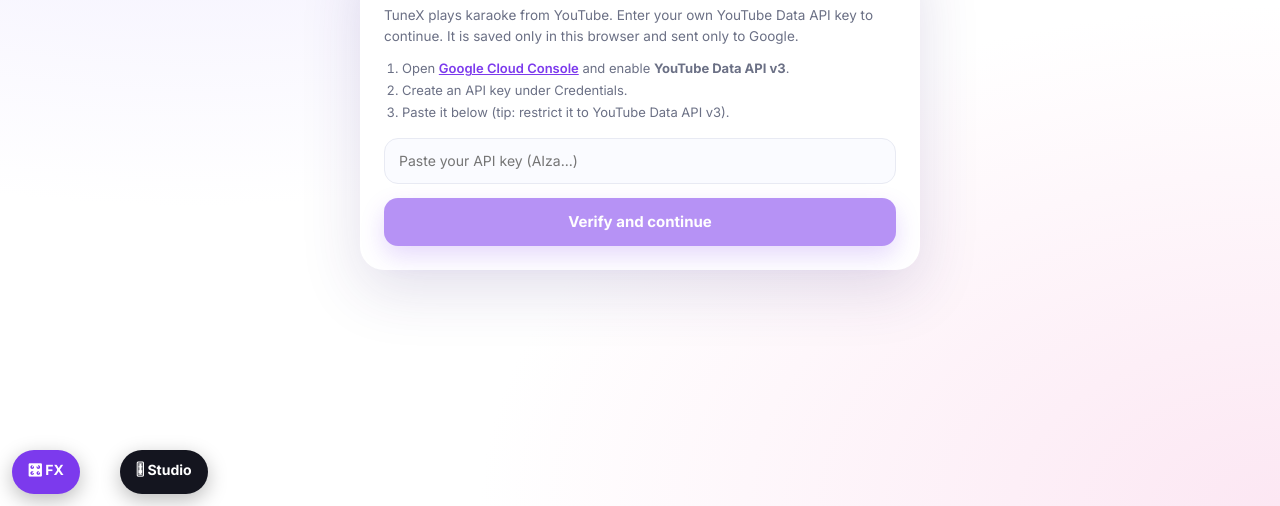
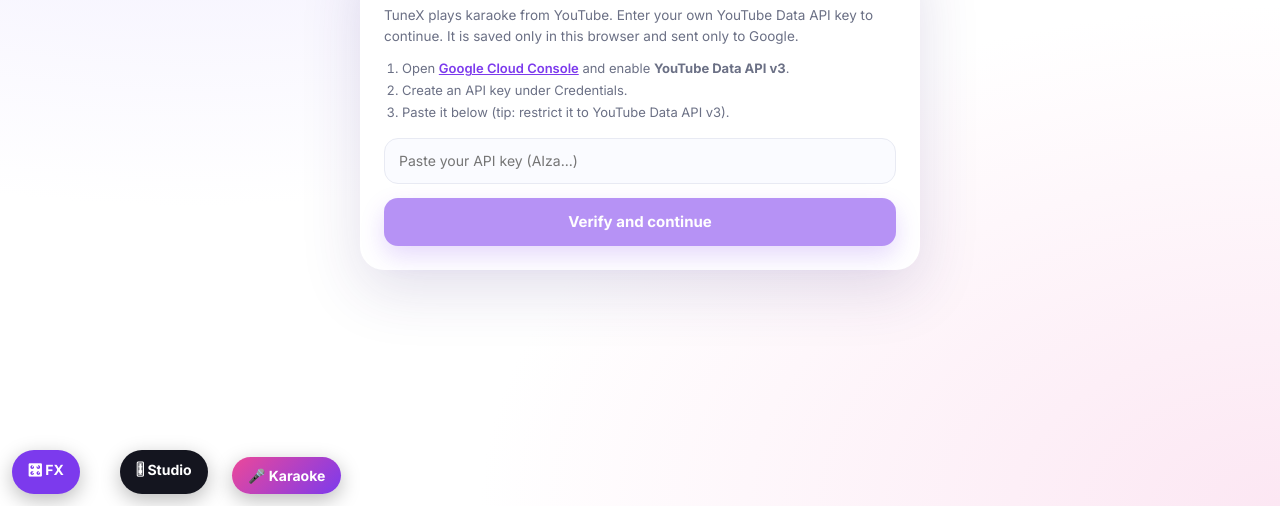
Before and after one commit to jssrll01/TuneX, a plain HTML site: page index.html in a window 1280 px wide. Shown: the part 294-800 px from the top of the page. Drawn offline with nearby package versions, Linux system fonts and the light colour scheme.

Commit message:
Add 50 karaoke sound effects and stage visuals (js/karaoke.js)

```diff
--- /dev/null
+++ b/js/karaoke.js
@@ -0,0 +1,172 @@
+(function(){
+'use strict';
+if(!window.React||!window.htm||!window.ReactDOM)return;
+const h=htm.bind(React.createElement),{useState}=React;
+const AC=window.AudioContext||window.webkitAudioContext;
+const KEY='tunex.karaoke';
+let S;try{S=JSON.parse(localStorage.getItem(KEY))||{}}catch(e){S={}}
+S.on=S.on||{};if(S.vol==null)S.vol=.7;if(!S.bpm)S.bpm=120;
+if(S.banner==null)S.banner='🎤 NOW SINGING';if(S.caption==null)S.caption='SING ALONG!';
+const save=()=>{try{localStorage.setItem(KEY,JSON.stringify(S))}catch(e){}};
+const rnd=Math.random;
+/* ===== audio synth (no files needed) ===== */
+const AX={c:null,m:null};let NB=null;
+function ctx(){if(!AX.c){AX.c=new AC();AX.m=AX.c.createGain();AX.m.gain.value=S.vol;AX.m.connect(AX.c.destination)}if(AX.c.state==='suspended')AX.c.resume();return AX.c}
+function nbuf(c){if(!NB){NB=c.createBuffer(1,c.sampleRate*2,c.sampleRate);const d=NB.getChannelData(0);for(let i=0;i<d.length;i++)d[i]=rnd()*2-1}return NB}
+function tone(f,type,d,v,to,at){const c=ctx(),o=c.createOscillator(),g=c.createGain(),t=c.currentTime+(at||0);o.type=type;o.frequency.setValueAtTime(f,t);if(to)o.frequency.exponentialRampToValueAtTime(to,t+d);g.gain.setValueAtTime(.0001,t);g.gain.linearRampToValueAtTime(v,t+.01);g.gain.exponentialRampToValueAtTime(.0001,t+d);o.connect(g);g.connect(AX.m);o.start(t);o.stop(t+d+.05)}
+function nz(d,v,ft,f,q,at,atk){const c=ctx(),s=c.createBufferSource(),fl=c.createBiquadFilter(),g=c.createGain(),t=c.currentTime+(at||0);s.buffer=nbuf(c);s.loop=true;fl.type=ft;fl.frequency.value=f;fl.Q.value=q||1;g.gain.setValueAtTime(.0001,t);g.gain.linearRampToValueAtTime(v,t+(atk||.005));g.gain.exponentialRampToValueAtTime(.0001,t+d);s.connect(fl);fl.connect(g);g.connect(AX.m);s.start(t,rnd());s.stop(t+d+.05)}
+const kick=a=>tone(150,'sine',.3,.9,40,a),snare=a=>{nz(.2,.5,'highpass',1500,.7,a);tone(200,'triangle',.12,.4,120,a)},hat=a=>nz(.05,.3,'highpass',7000,1,a),tom=(f,a)=>tone(f,'sine',.35,.7,f*.5,a),crash=a=>nz(1.4,.4,'highpass',4000,.5,a);
+const SF=[];const sf=(id,name,g,run)=>SF.push({id,name,g,type:'b',run});
+/* Crowd */
+sf('applause','👏 Applause','Crowd',()=>{nz(3,.15,'bandpass',2500,.5,0,.3);for(let i=0;i<40;i++)nz(.12,.25,'bandpass',1500+rnd()*2500,.8,rnd()*3,.01)});
+sf('cheer','🙌 Cheer','Crowd',()=>{nz(2,.35,'bandpass',900,2,0,.3);nz(2,.2,'bandpass',2200,3,0,.3);tone(500,'sawtooth',1.8,.05,700)});
+sf('whistle','😗 Whistle','Crowd',()=>{tone(1800,'sine',.5,.3,2800);tone(2800,'sine',.3,.25,2200,.5)});
+sf('clap','👋 Clap','Crowd',()=>{for(let i=0;i<3;i++)nz(.03,.6,'bandpass',1500,1.5,i*.012);nz(.15,.5,'bandpass',1500,1.5,.036)});
+sf('camera','📸 Camera flash','Crowd',()=>{nz(.04,.6,'highpass',3000,1);nz(.06,.5,'highpass',2000,1,.08)});
+/* Drums */
+sf('drumroll','🥁 Drum roll','Drums',()=>{for(let i=0;i<36;i++)nz(.07,.12+i*.008,'bandpass',250,1,i*.05,.002);crash(1.85);kick(1.85)});
+sf('rimshot','😂 Rimshot','Drums',()=>{kick(0);snare(.18);crash(.4)});
+sf('crash','💥 Cymbal crash','Drums',()=>crash(0));
+sf('kick','🦶 Kick','Drums',()=>kick(0));
+sf('snare','🪘 Snare','Drums',()=>snare(0));
+sf('hat','🎩 Hi-hat','Drums',()=>hat(0));
+sf('tom','🛢 Tom','Drums',()=>{tom(220,0);tom(160,.12);tom(110,.24)});
+/* Fun */
+sf('airhorn','📣 Air horn','Fun',()=>{[440,554,659].forEach(f=>tone(f,'sawtooth',1.2,.15))});
+sf('bell','🔔 Bell','Fun',()=>{tone(880,'sine',1.5,.4);tone(1760,'sine',1,.2);tone(2640,'sine',.6,.1)});
+sf('ding','✅ Ding','Fun',()=>tone(1320,'sine',.8,.4));
+sf('buzzer','❌ Wrong buzzer','Fun',()=>{tone(120,'sawtooth',.6,.3);tone(125,'square',.6,.2)});
+sf('tada','🎉 Ta-da','Fun',()=>{tone(523,'triangle',.15,.35);tone(659,'triangle',.15,.35,0,.12);[523,659,784].forEach(f=>{tone(f,'triangle',.8,.3,0,.24);tone(f,'square',.8,.08,0,.24)})});
+sf('fanfare','🎺 Fanfare','Fun',()=>{[[523,0,.12],[523,.15,.12],[523,.3,.12],[659,.5,.2],[523,.7,.12],[659,.85,.15],[784,1.05,.8]].forEach(n=>tone(n[0],'sawtooth',n[2]+.1,.2,0,n[1]))});
+sf('coin','🪙 Coin','Fun',()=>{tone(988,'square',.08,.2);tone(1319,'square',.4,.2,0,.08)});
+sf('laser','🔫 Laser','Fun',()=>tone(2000,'sawtooth',.25,.2,200));
+sf('boom','💣 Explosion','Fun',()=>{nz(1.5,.9,'lowpass',800,1,0,.005);tone(80,'sine',1,.8,25)});
+sf('whoosh','🌬 Whoosh','Fun',()=>nz(1,.5,'bandpass',1000,1,0,.5));
+sf('siren','🚨 Siren','Fun',()=>{tone(600,'sawtooth',.5,.2,1000);tone(1000,'sawtooth',.5,.2,600,.5)});
+sf('trombone','📉 Sad trombone','Fun',()=>{[[311,0],[294,.45],[277,.9]].forEach(n=>tone(n[0],'sawtooth',.4,.2,0,n[1]));tone(277,'sawtooth',1.2,.2,220,1.35)});
+sf('scratch','💿 Record scratch','Fun',()=>{nz(.3,.5,'bandpass',2000,4);tone(300,'sawtooth',.3,.15,1200)});
+/* ===== particles canvas ===== */
+const cv=document.createElement('canvas');cv.className='kxcv';document.body.appendChild(cv);
+const X=cv.getContext('2d');let P=[],raf=0;
+const sz=()=>{cv.width=innerWidth;cv.height=innerHeight};sz();addEventListener('resize',sz);
+const EM=['❤️','💖','💜','💙','✨','💗'],CC=['#ff3d81','#3dc8ff','#ffe53d','#7cff3d','#b36bff','#ff9a3d'];
+const PK={star:'stars',bub:'bubbles',heart:'hearts',snow:'snow'};
+const prune=()=>{P=P.filter(p=>!PK[p.k]||S.on[PK[p.k]])};
+function kickLoop(){if(!raf)raf=requestAnimationFrame(loop)}
+function loop(){raf=0;const W=cv.width,H=cv.height,t=Date.now(),o=S.on;
+if(o.bubbles&&rnd()<.12)P.push({k:'bub',x:rnd()*W,y:H+20,vx:0,vy:-(.6+rnd()*1.2),r:6+rnd()*16,l:1e4,w:rnd()*6});
+if(o.hearts&&rnd()<.07)P.push({k:'heart',x:rnd()*W,y:H+20,vx:(rnd()-.5)*.6,vy:-(1+rnd()*1.5),r:16+rnd()*20,l:1e4,e:EM[rnd()*EM.length|0]});
+if(o.snow&&rnd()<.5)P.push({k:'snow',x:rnd()*W,y:-10,vx:(rnd()-.5)*.8,vy:1+rnd()*1.5,r:1.5+rnd()*3,l:1e4});
+if(o.stars){let n=0;for(const p of P)if(p.k==='star')n++;if(n<50)P.push({k:'star',x:rnd()*W,y:rnd()*H,vx:0,vy:0,r:1+rnd()*2,ph:rnd()*6,l:1e9})}
+X.clearRect(0,0,W,H);
+P=P.filter(p=>{p.x+=p.vx;p.y+=p.vy;if(p.g)p.vy+=p.g;if(p.d){p.vx*=p.d;p.vy*=p.d}p.l--;X.globalAlpha=1;
+if(p.k==='conf'){p.a+=p.va;X.save();X.translate(p.x,p.y);X.rotate(p.a);X.fillStyle=p.c;X.fillRect(-p.r,-p.r/2,p.r*2,p.r);X.restore()}
+else if(p.k==='spark'){X.globalAlpha=Math.max(0,Math.min(1,p.l/40));X.fillStyle=p.c;X.beginPath();X.arc(p.x,p.y,2.2,0,6.283);X.fill()}
+else if(p.k==='bub'){const bx=p.x+Math.sin(t/400+p.w)*8;X.strokeStyle='rgba(255,255,255,.7)';X.lineWidth=1.5;X.fillStyle='rgba(255,255,255,.12)';X.beginPath();X.arc(bx,p.y,p.r,0,6.283);X.fill();X.stroke()}
+else if(p.k==='heart'){X.font=p.r+'px serif';X.fillText(p.e,p.x,p.y)}
+else if(p.k==='snow'){X.fillStyle='#fff';X.beginPath();X.arc(p.x,p.y,p.r,0,6.283);X.fill()}
+else if(p.k==='star'){X.globalAlpha=.5+.5*Math.sin(t*.003+p.ph);X.fillStyle='#fff';X.beginPath();X.arc(p.x,p.y,p.r,0,6.283);X.fill()}
+X.globalAlpha=1;return p.l>0&&p.y<H+40&&p.y>-60});
+if(P.length||o.bubbles||o.hearts||o.snow||o.stars)raf=requestAnimationFrame(loop)}
+function confetti(){const W=cv.width,H=cv.height;for(let i=0;i<140;i++){const L=i%2===0;P.push({k:'conf',x:L?0:W,y:H,vx:(L?1:-1)*(3+rnd()*9),vy:-(8+rnd()*12),g:.25,d:.992,l:170,r:4+rnd()*5,a:rnd()*6,va:(rnd()-.5)*.4,c:CC[rnd()*CC.length|0]})}kickLoop()}
+function fireworks(){[0,250,500].forEach(dl=>setTimeout(()=>{const x=cv.width*(.15+rnd()*.7),y=cv.height*(.12+rnd()*.35),c=CC[rnd()*CC.length|0];for(let i=0;i<55;i++){const a=rnd()*6.283,s=1+rnd()*4;P.push({k:'spark',x,y,vx:Math.cos(a)*s,vy:Math.sin(a)*s,g:.04,d:.985,l:50+rnd()*30,c})}kickLoop()},dl));try{[0,250,500].forEach(d=>tone(900,'sawtooth',.4,.06,200,d/1000));[0,250,500].forEach(d=>nz(.4,.3,'lowpass',600,1,.4+d/1000))}catch(e){}}
+function flash(){const d=document.createElement('div');d.className='kxflash';document.body.appendChild(d);setTimeout(()=>d.remove(),600)}
+/* ===== 25 visuals ===== */
+const VS=[];const vs=(id,name,g,type,run)=>VS.push({id,name,g,type,run});
+vs('lights','🔦 Stage lights','Stage','t');vs('spot','💡 Spotlight','Stage','t');vs('disco','🪩 Disco ball','Stage','t');vs('strobe','⚡ Strobe','Stage','t');
+vs('laser','🟣 Laser beams','Stage','t');vs('beat','🥁 Beat flash','Stage','t');vs('curtains','🎭 Curtains','Stage','t');vs('glow','✨ Edge glow','Stage','t');
+vs('stars','⭐ Stars','Particles','t');vs('bubbles','🫧 Bubbles','Particles','t');vs('hearts','💖 Hearts','Particles','t');vs('snow','❄️ Snow','Particles','t');
+vs('confetti','🎊 Confetti','Particles','b',confetti);vs('fireworks','🎆 Fireworks','Particles','b',fireworks);vs('flash','📷 Flash','Particles','b',flash);
+vs('neon','🌈 Neon border','Mood','t');vs('vig','🌑 Vignette','Mood','t');vs('smoke','🌫 Smoke','Mood','t');vs('rainbow','🎨 Rainbow wash','Mood','t');vs('grid','🕹 Retro grid','Mood','t');
+vs('eq','📊 Equalizer','Mood','t');vs('banner','🎤 Banner','Mood','t');vs('caption','🔤 Big caption','Mood','t');vs('vinyl','💿 Spinning disc','Mood','t');vs('crowd','🎉 Crowd','Mood','t');
+const GS=['Crowd','Drums','Fun','Stage','Particles','Mood'],ALL=SF.concat(VS);
+const PRE={Party:['lights','disco','laser','beat','crowd','stars'],Concert:['spot','vig','smoke','curtains','glow','banner'],Chill:['stars','smoke','vig','glow','bubbles'],Off:[]};
+/* ===== styles ===== */
+const css=`.kxfab{position:fixed;left:232px;bottom:12px;z-index:9998;border:0;border-radius:99px;padding:10px 16px;font:700 14px Inter,sans-serif;background:linear-gradient(135deg,#ec4899,#7c3aed);color:#fff;box-shadow:0 6px 20px #0004}
+.kxsheet{position:fixed;top:0;bottom:0;right:0;width:min(440px,100vw);z-index:10002;box-sizing:border-box;background:var(--card,#fff);color:var(--ink,#14151f);overflow:auto;padding:12px 14px calc(16px + env(safe-area-inset-bottom));box-shadow:-8px 0 30px #0004;font:500 13px Inter,sans-serif}
+.kxhd{display:flex;justify-content:space-between;align-items:center;font-size:16px;margin-bottom:8px}
+.kxhd button,.kxrow button{border:1px solid var(--line,#e8eaf3);background:var(--bg,#f4f5fa);color:inherit;border-radius:99px;padding:6px 12px;margin:2px;font:600 12px Inter,sans-serif}
+.kxrow{display:flex;flex-wrap:wrap;margin-bottom:6px}.kxrow button.act{background:var(--accent,#7c3aed);color:#fff}
+.kxset{display:grid;grid-template-columns:70px 1fr 44px;gap:8px;align-items:center;padding:4px}.kxset input{width:100%;accent-color:var(--accent,#7c3aed)}.kxset em{font-style:normal;font-size:11px;color:var(--mute,#6b7085);text-align:right}
+.kxgrid{display:grid;grid-template-columns:1fr 1fr;gap:6px;margin-top:6px}
+.kxb{border:1px solid var(--line,#e8eaf3);background:var(--bg,#f4f5fa);color:inherit;border-radius:12px;padding:12px 6px;font:600 12px Inter,sans-serif}.kxb:active{background:var(--accent,#7c3aed);color:#fff}.kxb.on{background:var(--accent,#7c3aed);color:#fff}
+.kxtx{display:grid;grid-template-columns:70px 1fr;gap:8px;align-items:center;padding:4px;margin-top:6px}.kxtx input{padding:6px;border-radius:8px;border:1px solid var(--line,#e8eaf3);background:var(--bg,#f4f5fa);color:inherit}
+.kxnote{color:var(--mute,#6b7085);font-size:11px;margin-top:10px}
+.kxcv{position:fixed;inset:0;width:100%;height:100%;pointer-events:none;z-index:9991}
+.kxl{position:fixed;inset:0;pointer-events:none;z-index:9990;overflow:hidden}.kxl>*{position:absolute}
+.kxlights{inset:0;mix-blend-mode:screen}.kxlights i{top:-5%;width:22vw;height:115%;margin-left:-11vw;clip-path:polygon(46% 0,54% 0,100% 100%,0 100%);opacity:.4;transform-origin:50% 0;animation:kxsw 3.2s ease-in-out infinite alternate}
+@keyframes kxsw{from{transform:rotate(-22deg)}to{transform:rotate(22deg)}}
+.kxspot{left:50%;top:55%;width:46vmin;height:46vmin;margin:-23vmin 0 0 -23vmin;border-radius:50%;box-shadow:0 0 0 200vmax rgba(0,0,0,.62);animation:kxsp 6s ease-in-out infinite alternate}
+@keyframes kxsp{from{transform:translateX(-22vw)}to{transform:translateX(22vw)}}
+.kxdisco{inset:0}.kxdisco::before{content:'';position:absolute;left:50%;top:0;width:220vmax;height:220vmax;margin:-110vmax 0 0 -110vmax;background:repeating-conic-gradient(rgba(255,255,255,.14) 0 6deg,transparent 6deg 24deg);animation:kxrot 14s linear infinite;-webkit-mask-image:radial-gradient(circle,#000 0,transparent 30%);mask-image:radial-gradient(circle,#000 0,transparent 30%)}
+.kxdisco b{position:absolute;left:50%;top:6px;transform:translateX(-50%);font-size:52px;animation:kxspin 3s linear infinite}
+@keyframes kxrot{to{transform:rotate(360deg)}}@keyframes kxspin{to{transform:translateX(-50%) rotateY(360deg)}}
+.kxstrobe{inset:0;background:#fff;opacity:0;animation:kxst .14s steps(1) infinite}@keyframes kxst{0%{opacity:.28}50%{opacity:0}}
+.kxlaser i{left:50%;bottom:-2vh;width:2px;height:130vh;background:currentColor;transform-origin:50% 100%;box-shadow:0 0 8px 2px currentColor;animation:kxls 2.4s ease-in-out infinite alternate}
+@keyframes kxls{from{transform:rotate(-65deg)}to{transform:rotate(65deg)}}
+.kxbeat{inset:0;background:var(--accent,#7c3aed);opacity:0;animation:kxbt 1s ease-out infinite}@keyframes kxbt{0%{opacity:.3}100%{opacity:0}}
+.kxcur{top:0;bottom:0;width:11vw;background:repeating-linear-gradient(90deg,#7a0010 0 14px,#b0132b 14px 28px);box-shadow:0 0 30px #000a;animation:kxop 1.6s ease-out both}.kxcur.l{left:0}.kxcur.r{right:0}
+@keyframes kxop{from{width:50vw}to{width:11vw}}
+.kxglow{inset:0;box-shadow:inset 0 0 90px 10px var(--accent,#7c3aed);animation:kxgl 1.2s ease-in-out infinite alternate}@keyframes kxgl{from{opacity:.35}to{opacity:1}}
+.kxneon{inset:6px;border:3px solid #0ff;border-radius:18px;box-shadow:0 0 12px #0ff,inset 0 0 12px #0ff;animation:kxhue 6s linear infinite}@keyframes kxhue{to{filter:hue-rotate(360deg)}}
+.kxvig{inset:0;background:radial-gradient(circle,transparent 45%,rgba(0,0,0,.75))}
+.kxsmoke{inset:0}.kxsmoke i{position:absolute;bottom:-10vh;width:60vw;height:40vh;border-radius:50%;background:radial-gradient(circle,rgba(255,255,255,.28),transparent 70%);filter:blur(18px);animation:kxsm 9s ease-in-out infinite alternate}
+@keyframes kxsm{from{transform:translateX(-20vw)}to{transform:translateX(20vw) translateY(-6vh)}}
+.kxrain{inset:0;mix-blend-mode:color;opacity:.35;background:linear-gradient(120deg,#f0f,#0ff,#ff0,#f0f);background-size:300% 300%;animation:kxrb 6s linear infinite}@keyframes kxrb{to{background-position:300% 0}}
+.kxgrid2{left:-50%;right:-50%;bottom:0;height:42%;background:linear-gradient(transparent 94%,#f0f6 96%) 0 0/100% 40px,linear-gradient(90deg,transparent 94%,#0ff6 96%) 0 0/60px 100%;transform:perspective(300px) rotateX(55deg);transform-origin:bottom;animation:kxgd 1s linear infinite;opacity:.8}
+@keyframes kxgd{to{background-position:0 40px,0 0}}
+.kxeq{left:0;right:0;bottom:0;height:20vh;display:flex;align-items:flex-end;gap:3px;padding:0 6px}.kxeq i{flex:1;height:100%;background:linear-gradient(var(--accent,#7c3aed),#0ff);transform-origin:bottom;border-radius:3px 3px 0 0;opacity:.85;animation:kxeb .6s ease-in-out infinite alternate}
+@keyframes kxeb{from{transform:scaleY(.08)}to{transform:scaleY(1)}}
+.kxban{top:40px;left:50%;transform:translateX(-50%);padding:6px 18px;border-radius:99px;background:#000a;color:#fff;font:800 14px Inter,sans-serif;letter-spacing:.12em;box-shadow:0 0 20px var(--accent,#7c3aed);white-space:nowrap}
+.kxcap{left:0;right:0;bottom:22vh;text-align:center;font:900 clamp(28px,8vw,72px) Inter,sans-serif;color:#fff;text-shadow:0 0 10px var(--accent,#7c3aed),0 0 30px var(--accent,#7c3aed),0 0 60px #fff;animation:kxpl 1.2s ease-in-out infinite alternate}
+@keyframes kxpl{from{transform:scale(.96)}to{transform:scale(1.05)}}
+.kxvin{right:14px;top:70px;font-size:64px;animation:kxrot 3s linear infinite}
+.kxcrowd{left:0;right:0;bottom:0;display:flex;justify-content:space-around;font-size:34px;filter:drop-shadow(0 0 6px #000)}.kxcrowd i{font-style:normal;animation:kxbob .7s ease-in-out infinite alternate}@keyframes kxbob{to{transform:translateY(-14px)}}
+.kxflash{position:fixed;inset:0;background:#fff;z-index:10003;pointer-events:none;animation:kxfl .5s ease-out forwards}@keyframes kxfl{from{opacity:.9}to{opacity:0}}`;
+const st=document.createElement('style');st.textContent=css;document.head.appendChild(st);
+/* ===== React UI ===== */
+const LC=['#f0f','#0ff','#0f0','#ff0','#f44','#48f'],BC=['ff3d81','3dc8ff','ffe53d','7cff3d'],CR=['🙌','🎉','👏','🤩','🎤','🙋','💃'];
+function App(){
+const [open,setOpen]=useState(false),[g,setG]=useState('Crowd'),[,tick]=useState(0);
+const re=()=>tick(x=>x+1),o=S.on;
+const toggle=id=>{o[id]=!o[id];if(!o[id])prune();save();kickLoop()};
+const preset=k=>{S.on={};PRE[k].forEach(i=>S.on[i]=true);prune();save();kickLoop();re()};
+const item=it=>h`<button key=${it.id} className=${'kxb'+(it.type==='t'&&o[it.id]?' on':'')} onClick=${()=>{if(it.type==='t')toggle(it.id);else it.run();re()}}>${it.name}</button>`;
+const txt=(k,label)=>h`<div className="kxtx" key=${k}><span>${label}</span><input type="text" key=${k+S[k]} defaultValue=${S[k]} onBlur=${e=>{S[k]=e.target.value;save();re()}}/></div>`;
+return h`<div>
+<div className="kxl">
+${o.lights&&h`<div className="kxlights">${[0,1,2,3].map(i=>h`<i key=${i} style=${{left:(10+i*26)+'%',animationDelay:(-i*.8)+'s',background:'linear-gradient(#'+BC[i]+',transparent)'}}/>`)}</div>`}
+${o.spot&&h`<div className="kxspot"/>`}
+${o.disco&&h`<div className="kxdisco"><b>🪩</b></div>`}
+${o.strobe&&h`<div className="kxstrobe"/>`}
+${o.laser&&h`<div className="kxlaser">${LC.map((c,i)=>h`<i key=${i} style=${{color:c,animationDelay:(-i*.4)+'s',animationDuration:(2+i*.35)+'s'}}/>`)}</div>`}
+${o.beat&&h`<div className="kxbeat" style=${{animationDuration:(60/S.bpm)+'s'}}/>`}
+${o.neon&&h`<div className="kxneon"/>`}
+${o.vig&&h`<div className="kxvig"/>`}
+${o.smoke&&h`<div className="kxsmoke">${[0,1,2].map(i=>h`<i key=${i} style=${{left:(i*30-15)+'%',animationDelay:(-i*3)+'s'}}/>`)}</div>`}
+${o.rainbow&&h`<div className="kxrain"/>`}
+${o.grid&&h`<div className="kxgrid2"/>`}
+${o.eq&&h`<div className="kxeq">${Array.from({length:28},(_,i)=>h`<i key=${i} style=${{animationDuration:(.35+((i*37)%10)/14)+'s',animationDelay:(-((i*13)%10)/10)+'s'}}/>`)}</div>`}
+${o.glow&&h`<div className="kxglow"/>`}
+${o.crowd&&h`<div className="kxcrowd">${CR.map((e,i)=>h`<i key=${i} style=${{animationDelay:(-i*.17)+'s'}}>${e}</i>`)}</div>`}
+${o.vinyl&&h`<div className="kxvin">💿</div>`}
+${o.caption&&h`<div className="kxcap">${S.caption}</div>`}
+${o.banner&&h`<div className="kxban">${S.banner}</div>`}
+${o.curtains&&h`<div><i className="kxcur l"/><i className="kxcur r"/></div>`}
+</div>
+<button className="kxfab" onClick=${()=>setOpen(!open)}>🎤 Karaoke</button>
+${open&&h`<div className="kxsheet">
+<div className="kxhd"><b>Karaoke · 50 effects</b><span><button onClick=${()=>preset('Off')}>Stop all</button><button onClick=${()=>setOpen(false)}>✕</button></span></div>
+<div className="kxrow">${['Party','Concert','Chill'].map(k=>h`<button key=${k} onClick=${()=>preset(k)}>${k} mode</button>`)}</div>
+<div className="kxset"><span>SFX vol</span><input type="range" min="0" max="1" step=".05" value=${S.vol} onInput=${e=>{S.vol=+e.target.value;if(AX.m)AX.m.gain.value=S.vol;save();re()}}/><em>${Math.round(S.vol*100)}%</em></div>
+<div className="kxset"><span>BPM</span><input type="range" min="60" max="200" step="1" value=${S.bpm} onInput=${e=>{S.bpm=+e.target.value;save();re()}}/><em>${S.bpm}</em></div>
+<div className="kxrow">${GS.map(x=>h`<button key=${x} className=${x===g?'act':''} onClick=${()=>setG(x)}>${x}</button>`)}</div>
+<div className="kxgrid">${ALL.filter(i=>i.g===g).map(item)}</div>
+${g==='Mood'&&h`<div>${txt('banner','Banner')}${txt('caption','Caption')}</div>`}
+<p className="kxnote">Sounds are synthesized in the browser, so they are approximations. Strobe and Flash can trigger photosensitivity, so use with care.</p>
+</div>`}
+</div>`}
+const root=document.createElement('div');document.body.appendChild(root);
+ReactDOM.createRoot(root).render(h`<${App}/>`);
+if(S.on.bubbles||S.on.hearts||S.on.snow||S.on.stars)kickLoop();
+})();
```
Also changed, not shown: index.html (+1 -0 lines).
